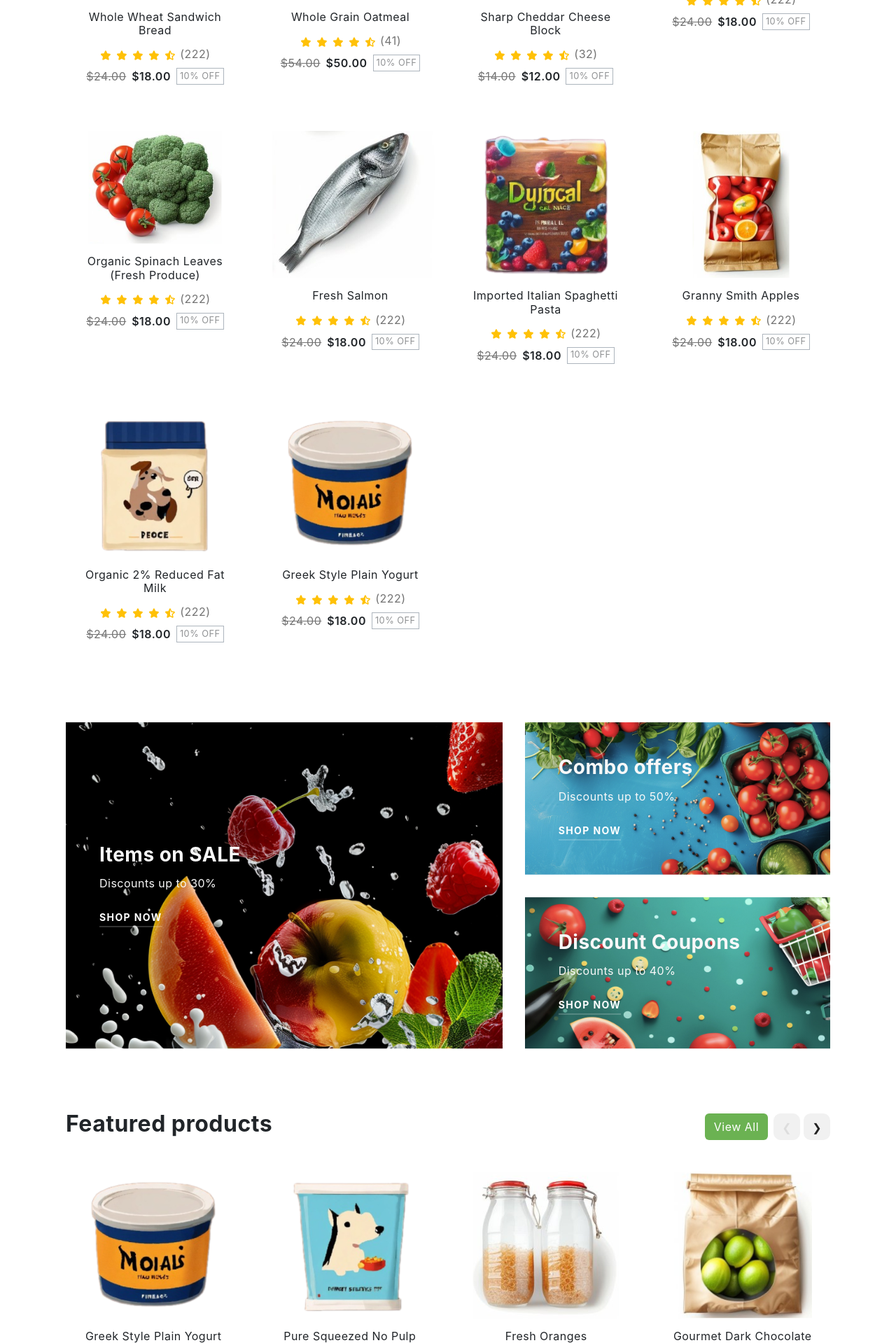
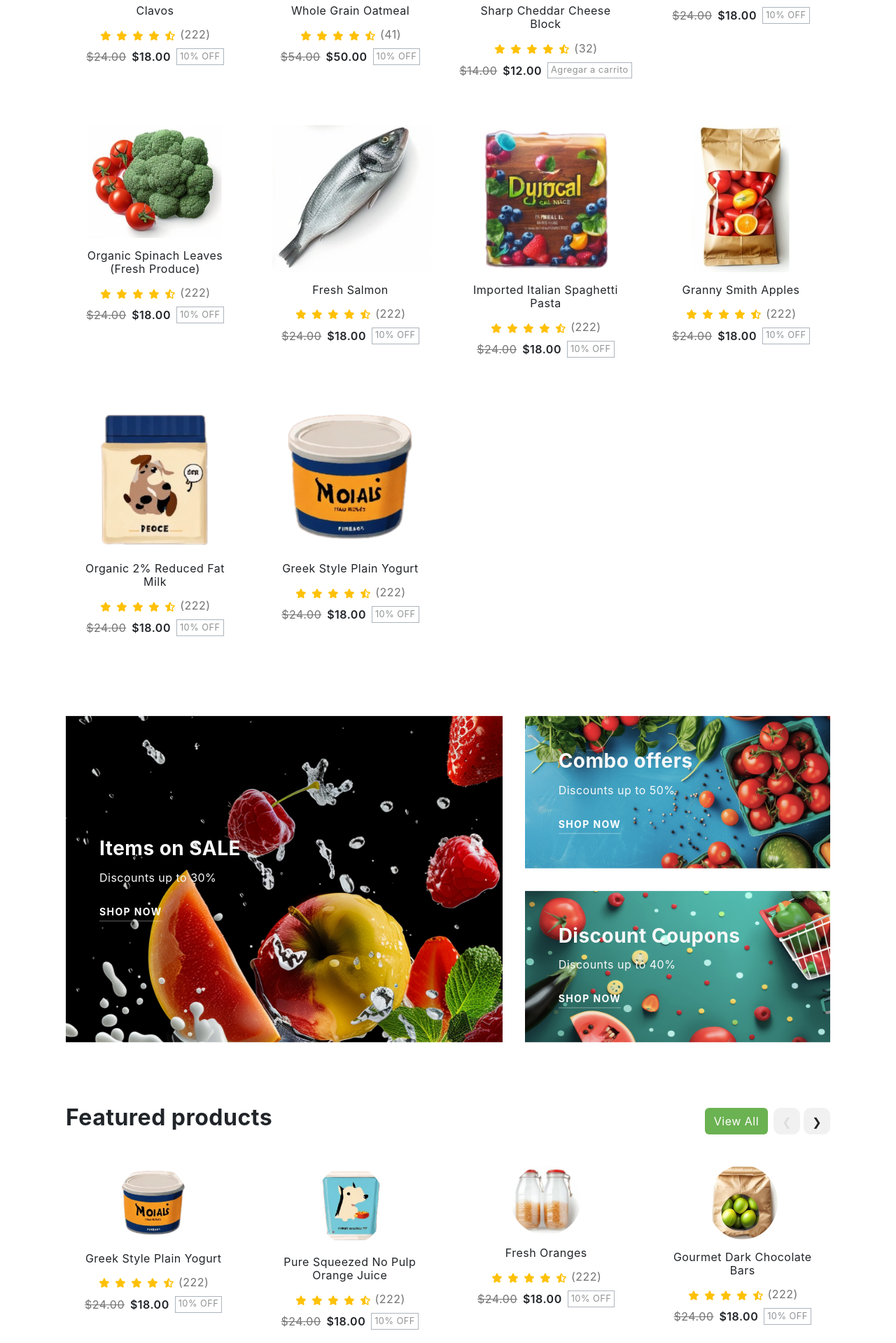
Before and after one commit to torresmatias23/FerreteriaDuoc, a Django app: page / in a window 1280 px wide. Shown: the part 1640-3559 px from the top of the page at 70% size. Run offline with Django 5.2, Linux system fonts and the light colour scheme.

Commit message:
paginas,swiper,card text

```diff
--- a/core/static/css/style.css
+++ b/core/static/css/style.css
@@ -286,6 +286,12 @@ h1,h2,h3,h4,h5,h6 {
 .swiper-prev:hover,
 .swiper-next:hover {
   background: var(--bs-primary);
+}
+.swiper-slide img {
+  width: 100px; /* Ajusta según el tamaño de las otras imágenes */
+  height: 100px;
+  object-fit: cover;
+  border-radius: 50%; /* Asegura que sea circular */
 }
 
 /* category carousel */
--- a/core/templates/index.html
+++ b/core/templates/index.html
@@ -17,6 +17,8 @@
     <link href="https://cdn.jsdelivr.net/npm/bootstrap@5.3.0-alpha3/dist/css/bootstrap.min.css" rel="stylesheet" integrity="sha384-KK94CHFLLe+nY2dmCWGMq91rCGa5gtU4mk92HdvYe+M/SXH301p5ILy+dN9+nJOZ" crossorigin="anonymous">
     <link rel="stylesheet" type="text/css" href="css/vendor.css">
     <link rel="stylesheet" type="text/css" href="style.css">
+    <link rel="stylesheet" href="https://cdnjs.cloudflare.com/ajax/libs/font-awesome/6.4.2/css/all.min.css">
+
 
     <link rel="preconnect" href="https://fonts.googleapis.com">
     <link rel="preconnect" href="https://fonts.gstatic.com" crossorigin>
@@ -357,19 +359,19 @@
             <div class="row my-5">
               <div class="col">
                 <div class="row text-dark">
-                  <div class="col-auto"><p class="fs-1 fw-bold lh-sm mb-0">20k+</p></div>
+                  <div class="col-auto"><p class="fs-1 fw-bold lh-sm mb-0">+1k</p></div>
                   <div class="col"><p class="text-uppercase lh-sm mb-0">Productos</p></div>
                 </div>
               </div>
               <div class="col">
                 <div class="row text-dark">
-                  <div class="col-auto"><p class="fs-1 fw-bold lh-sm mb-0">50k+</p></div>
-                  <div class="col"><p class="text-uppercase lh-sm mb-0">Compradores</p></div>
+                  <div class="col-auto"><p class="fs-1 fw-bold lh-sm mb-0">20k+</p></div>
+                  <div class="col"><p class="text-uppercase lh-sm mb-0">Ventas</p></div>
                 </div>
               </div>
               <div class="col">
                 <div class="row text-dark">
-                  <div class="col-auto"><p class="fs-1 fw-bold lh-sm mb-0">10+</p></div>
+                  <div class="col-auto"><p class="fs-1 fw-bold lh-sm mb-0">2+</p></div>
                   <div class="col"><p class="text-uppercase lh-sm mb-0">Tiendas</p></div>
                 </div>
               </div>
@@ -434,10 +436,10 @@
           <div class="col-md-12">
 
             <div class="section-header d-flex flex-wrap justify-content-between mb-5">
-              <h2 class="section-title">Category</h2>
+              <h2 class="section-title">Categoria</h2>
 
               <div class="d-flex align-items-center">
-                <a href="#" class="btn btn-primary me-2">View All</a>
+                <a href="#" class="btn btn-primary me-2">Ver todas</a>
                 <div class="swiper-buttons">
                   <button class="swiper-prev category-carousel-prev btn btn-yellow">❮</button>
                   <button class="swiper-next category-carousel-next btn btn-yellow">❯</button>
@@ -453,57 +455,44 @@
             <div class="category-carousel swiper">
               <div class="swiper-wrapper">
                 <a href="category.html" class="nav-link swiper-slide text-center">
-                  <img src="static/images/category-thumb-1.jpg" class="rounded-circle" alt="Category Thumbnail">
-                  <h4 class="fs-6 mt-3 fw-normal category-title">Fruits & Veges</h4>
+                  <img src="static/images/" class="rounded-circle" alt="Category Thumbnail">
+                  <h4 class="fs-6 mt-3 fw-normal category-title">Ferretria general</h4>
                 </a>
                 <a href="category.html" class="nav-link swiper-slide text-center">
                   <img src="static/images/category-thumb-2.jpg" class="rounded-circle" alt="Category Thumbnail">
-                  <h4 class="fs-6 mt-3 fw-normal category-title">Breads & Sweets</h4>
+                  <h4 class="fs-6 mt-3 fw-normal category-title">Material de construccion</h4>
                 </a>
                 <a href="category.html" class="nav-link swiper-slide text-center">
                   <img src="static/images/category-thumb-3.jpg" class="rounded-circle" alt="Category Thumbnail">
-                  <h4 class="fs-6 mt-3 fw-normal category-title">Fruits & Veges</h4>
+                  <h4 class="fs-6 mt-3 fw-normal category-title">Herramientas(Electricas y manuales)
+                  </h4>
                 </a>
                 <a href="category.html" class="nav-link swiper-slide text-center">
                   <img src="static/images/category-thumb-4.jpg" class="rounded-circle" alt="Category Thumbnail">
-                  <h4 class="fs-6 mt-3 fw-normal category-title">Beverages</h4>
+                  <h4 class="fs-6 mt-3 fw-normal category-title">Gasfiteria</h4>
                 </a>
                 <a href="category.html" class="nav-link swiper-slide text-center">
                   <img src="static/images/category-thumb-5.jpg" class="rounded-circle" alt="Category Thumbnail">
-                  <h4 class="fs-6 mt-3 fw-normal category-title">Meat Products</h4>
+                  <h4 class="fs-6 mt-3 fw-normal category-title">Pintura</h4>
                 </a>
                 <a href="category.html" class="nav-link swiper-slide text-center">
                   <img src="static/images/category-thumb-6.jpg" class="rounded-circle" alt="Category Thumbnail">
-                  <h4 class="fs-6 mt-3 fw-normal category-title">Breads</h4>
+                  <h4 class="fs-6 mt-3 fw-normal category-title">Electridad</h4>
                 </a>
                 <a href="category.html" class="nav-link swiper-slide text-center">
                   <img src="static/images/category-thumb-7.jpg" class="rounded-circle" alt="Category Thumbnail">
-                  <h4 class="fs-6 mt-3 fw-normal category-title">Fruits & Veges</h4>
+                  <h4 class="fs-6 mt-3 fw-normal category-title">Accesorios y Ropa</h4>
                 </a>
                 <a href="category.html" class="nav-link swiper-slide text-center">
                   <img src="static/images/category-thumb-8.jpg" class="rounded-circle" alt="Category Thumbnail">
-                  <h4 class="fs-6 mt-3 fw-normal category-title">Breads & Sweets</h4>
+                  <h4 class="fs-6 mt-3 fw-normal category-title">Jardineria</h4>
                 </a>
                 <a href="category.html" class="nav-link swiper-slide text-center">
                   <img src="static/images/category-thumb-1.jpg" class="rounded-circle" alt="Category Thumbnail">
-                  <h4 class="fs-6 mt-3 fw-normal category-title">Fruits & Veges</h4>
+                  <h4 class="fs-6 mt-3 fw-normal category-title">Adhesivo y Selladores</h4>
                 </a>
-                <a href="category.html" class="nav-link swiper-slide text-center">
-                  <img src="static/images/category-thumb-1.jpg" class="rounded-circle" alt="Category Thumbnail">
-                  <h4 class="fs-6 mt-3 fw-normal category-title">Beverages</h4>
-                </a>
-                <a href="category.html" class="nav-link swiper-slide text-center">
-                  <img src="static/images/category-thumb-1.jpg" class="rounded-circle" alt="Category Thumbnail">
-                  <h4 class="fs-6 mt-3 fw-normal category-title">Meat Products</h4>
-                </a>
-                <a href="category.html" class="nav-link swiper-slide text-center">
-                  <img src="static/images/category-thumb-1.jpg" class="rounded-circle" alt="Category Thumbnail">
-                  <h4 class="fs-6 mt-3 fw-normal category-title">Breads</h4>
-                </a>
-
-              </div>
-            </div>
-
+              </div>
+            </div>
           </div>
         </div>
       </div>
@@ -517,13 +506,12 @@
 
             <div class="section-header d-flex flex-wrap justify-content-between my-4">
 
-              <h2 class="section-title">Best selling products</h2>
+              <h2 class="section-title">Productos destacados</h2>
 
               <div class="d-flex align-items-center">
-                <a href="#" class="btn btn-primary rounded-1">View All</a>
-              </div>
-            </div>
-
+                <a href="#" class="btn btn-primary rounded-1">Ver todos</a>
+              </div>
+            </div>
           </div>
         </div>
 
@@ -536,30 +524,30 @@
                 <div class="product-item">
                   <figure>
                     <a href="index.html" title="Product Title">
-                      <img src="static/images/product-thumb-1.png" alt="Product Thumbnail" class="tab-image">
-                    </a>
-                  </figure>
-                  <div class="d-flex flex-column text-center">
-                    <h3 class="fs-6 fw-normal">Whole Wheat Sandwich Bread</h3>
-                    <div>
-                      <span class="rating">
-                        <svg width="18" height="18" class="text-warning"><use xlink:href="#star-full"></use></svg>
-                        <svg width="18" height="18" class="text-warning"><use xlink:href="#star-full"></use></svg>
-                        <svg width="18" height="18" class="text-warning"><use xlink:href="#star-full"></use></svg>
-                        <svg width="18" height="18" class="text-warning"><use xlink:href="#star-full"></use></svg>
-                        <svg width="18" height="18" class="text-warning"><use xlink:href="#star-half"></use></svg>
-                      </span>
-                      <span>(222)</span>
-                    </div>
-                    <div class="d-flex justify-content-center align-items-center gap-2">
-                      <del>$24.00</del>
-                      <span class="text-dark fw-semibold">$18.00</span>
-                      <span class="badge border border-dark-subtle rounded-0 fw-normal px-1 fs-7 lh-1 text-body-tertiary">10% OFF</span>
-                    </div>
-                    <div class="button-area p-3 pt-0">
-                      <div class="row g-1 mt-2">
-                        <div class="col-3"><input type="number" name="quantity" class="form-control border-dark-subtle input-number quantity" value="1"></div>
-                        <div class="col-7"><a href="#" class="btn btn-primary rounded-1 p-2 fs-7 btn-cart"><svg width="18" height="18"><use xlink:href="#cart"></use></svg> Add to Cart</a></div>
+                      <img src="static/images/" alt="Product Thumbnail" class="tab-image">
+                    </a>
+                  </figure>
+                  <div class="d-flex flex-column text-center">
+                    <h3 class="fs-6 fw-normal">Clavos</h3>
+                    <div>
+                      <span class="rating">
+                        <svg width="18" height="18" class="text-warning"><use xlink:href="#star-full"></use></svg>
+                        <svg width="18" height="18" class="text-warning"><use xlink:href="#star-full"></use></svg>
+                        <svg width="18" height="18" class="text-warning"><use xlink:href="#star-full"></use></svg>
+                        <svg width="18" height="18" class="text-warning"><use xlink:href="#star-full"></use></svg>
+                        <svg width="18" height="18" class="text-warning"><use xlink:href="#star-half"></use></svg>
+                      </span>
+                      <span>(222)</span>
+                    </div>
+                    <div class="d-flex justify-content-center align-items-center gap-2">
+                      <del>$24.00</del>
+                      <span class="text-dark fw-semibold">$18.00</span>
+                      <span class="badge border border-dark-subtle rounded-0 fw-normal px-1 fs-7 lh-1 text-body-tertiary">10% OFF</span>
+                    </div>
+                    <div class="button-area p-3 pt-0">
+                      <div class="row g-1 mt-2">
+                        <div class="col-3"><input type="number" name="quantity" class="form-control border-dark-subtle input-number quantity" value="1"></div>
+                        <div class="col-7"><a href="#" class="btn btn-primary rounded-1 p-2 fs-7 btn-cart"><svg width="18" height="18"><use xlink:href="#cart"></use></svg>Agregar a carrito</a></div>
                         <div class="col-2"><a href="#" class="btn btn-outline-dark rounded-1 p-2 fs-6"><svg width="18" height="18"><use xlink:href="#heart"></use></svg></a></div>
                       </div>
                     </div>
@@ -594,7 +582,7 @@
                     <div class="button-area p-3 pt-0">
                       <div class="row g-1 mt-2">
                         <div class="col-3"><input type="number" name="quantity" class="form-control border-dark-subtle input-number quantity" value="1"></div>
-                        <div class="col-7"><a href="#" class="btn btn-primary rounded-1 p-2 fs-7 btn-cart"><svg width="18" height="18"><use xlink:href="#cart"></use></svg> Add to Cart</a></div>
+                        <div class="col-7"><a href="#" class="btn btn-primary rounded-1 p-2 fs-7 btn-cart"><svg width="18" height="18"><use xlink:href="#cart"></use></svg> Agregar a carrito</a></div>
                         <div class="col-2"><a href="#" class="btn btn-outline-dark rounded-1 p-2 fs-6"><svg width="18" height="18"><use xlink:href="#heart"></use></svg></a></div>
                       </div>
                     </div>
@@ -624,12 +612,12 @@
                     <div class="d-flex justify-content-center align-items-center gap-2">
                       <del>$14.00</del>
                       <span class="text-dark fw-semibold">$12.00</span>
-                      <span class="badge border border-dark-subtle rounded-0 fw-normal px-1 fs-7 lh-1 text-body-tertiary">10% OFF</span>
-                    </div>
-                    <div class="button-area p-3 pt-0">
-                      <div class="row g-1 mt-2">
-                        <div class="col-3"><input type="number" name="quantity" class="form-control border-dark-subtle input-number quantity" value="1"></div>
-                        <div class="col-7"><a href="#" class="btn btn-primary rounded-1 p-2 fs-7 btn-cart"><svg width="18" height="18"><use xlink:href="#cart"></use></svg> Add to Cart</a></div>
+                      <span class="badge border border-dark-subtle rounded-0 fw-normal px-1 fs-7 lh-1 text-body-tertiary">Agregar a carrito</span>
+                    </div>
+                    <div class="button-area p-3 pt-0">
+                      <div class="row g-1 mt-2">
+                        <div class="col-3"><input type="number" name="quantity" class="form-control border-dark-subtle input-number quantity" value="1"></div>
+                        <div class="col-7"><a href="#" class="btn btn-primary rounded-1 p-2 fs-7 btn-cart"><svg width="18" height="18"><use xlink:href="#cart"></use></svg>Agregar a carrito</a></div>
                         <div class="col-2"><a href="#" class="btn btn-outline-dark rounded-1 p-2 fs-6"><svg width="18" height="18"><use xlink:href="#heart"></use></svg></a></div>
                       </div>
                     </div>
@@ -664,7 +652,7 @@
                     <div class="button-area p-3 pt-0">
                       <div class="row g-1 mt-2">
                         <div class="col-3"><input type="number" name="quantity" class="form-control border-dark-subtle input-number quantity" value="1"></div>
-                        <div class="col-7"><a href="#" class="btn btn-primary rounded-1 p-2 fs-7 btn-cart"><svg width="18" height="18"><use xlink:href="#cart"></use></svg> Add to Cart</a></div>
+                        <div class="col-7"><a href="#" class="btn btn-primary rounded-1 p-2 fs-7 btn-cart"><svg width="18" height="18"><use xlink:href="#cart"></use></svg>Agregar a carrito</a></div>
                         <div class="col-2"><a href="#" class="btn btn-outline-dark rounded-1 p-2 fs-6"><svg width="18" height="18"><use xlink:href="#heart"></use></svg></a></div>
                       </div>
                     </div>
@@ -699,7 +687,7 @@
                     <div class="button-area p-3 pt-0">
                       <div class="row g-1 mt-2">
                         <div class="col-3"><input type="number" name="quantity" class="form-control border-dark-subtle input-number quantity" value="1"></div>
-                        <div class="col-7"><a href="#" class="btn btn-primary rounded-1 p-2 fs-7 btn-cart"><svg width="18" height="18"><use xlink:href="#cart"></use></svg> Add to Cart</a></div>
+                        <div class="col-7"><a href="#" class="btn btn-primary rounded-1 p-2 fs-7 btn-cart"><svg width="18" height="18"><use xlink:href="#cart"></use></svg>Agregar a carrito</a></div>
                         <div class="col-2"><a href="#" class="btn btn-outline-dark rounded-1 p-2 fs-6"><svg width="18" height="18"><use xlink:href="#heart"></use></svg></a></div>
                       </div>
                     </div>
@@ -734,7 +722,7 @@
                     <div class="button-area p-3 pt-0">
                       <div class="row g-1 mt-2">
                         <div class="col-3"><input type="number" name="quantity" class="form-control border-dark-subtle input-number quantity" value="1"></div>
-                        <div class="col-7"><a href="#" class="btn btn-primary rounded-1 p-2 fs-7 btn-cart"><svg width="18" height="18"><use xlink:href="#cart"></use></svg> Add to Cart</a></div>
+                        <div class="col-7"><a href="#" class="btn btn-primary rounded-1 p-2 fs-7 btn-cart"><svg width="18" height="18"><use xlink:href="#cart"></use></svg>Agregar a carrito</a></div>
                         <div class="col-2"><a href="#" class="btn btn-outline-dark rounded-1 p-2 fs-6"><svg width="18" height="18"><use xlink:href="#heart"></use></svg></a></div>
                       </div>
                     </div>
@@ -769,7 +757,7 @@
                     <div class="button-area p-3 pt-0">
                       <div class="row g-1 mt-2">
                         <div class="col-3"><input type="number" name="quantity" class="form-control border-dark-subtle input-number quantity" value="1"></div>
-                        <div class="col-7"><a href="#" class="btn btn-primary rounded-1 p-2 fs-7 btn-cart"><svg width="18" height="18"><use xlink:href="#cart"></use></svg> Add to Cart</a></div>
+                        <div class="col-7"><a href="#" class="btn btn-primary rounded-1 p-2 fs-7 btn-cart"><svg width="18" height="18"><use xlink:href="#cart"></use></svg>Agregar a carrito</a></div>
                         <div class="col-2"><a href="#" class="btn btn-outline-dark rounded-1 p-2 fs-6"><svg width="18" height="18"><use xlink:href="#heart"></use></svg></a></div>
                       </div>
                     </div>
@@ -804,7 +792,7 @@
                     <div class="button-area p-3 pt-0">
                       <div class="row g-1 mt-2">
                         <div class="col-3"><input type="number" name="quantity" class="form-control border-dark-subtle input-number quantity" value="1"></div>
-                        <div class="col-7"><a href="#" class="btn btn-primary rounded-1 p-2 fs-7 btn-cart"><svg width="18" height="18"><use xlink:href="#cart"></use></svg> Add to Cart</a></div>
+                        <div class="col-7"><a href="#" class="btn btn-primary rounded-1 p-2 fs-7 btn-cart"><svg width="18" height="18"><use xlink:href="#cart"></use></svg>Agregar a carrito</a></div>
                         <div class="col-2"><a href="#" class="btn btn-outline-dark rounded-1 p-2 fs-6"><svg width="18" height="18"><use xlink:href="#heart"></use></svg></a></div>
                       </div>
                     </div>
@@ -839,7 +827,7 @@
                     <div class="button-area p-3 pt-0">
                       <div class="row g-1 mt-2">
                         <div class="col-3"><input type="number" name="quantity" class="form-control border-dark-subtle input-number quantity" value="1"></div>
-                        <div class="col-7"><a href="#" class="btn btn-primary rounded-1 p-2 fs-7 btn-cart"><svg width="18" height="18"><use xlink:href="#cart"></use></svg> Add to Cart</a></div>
+                        <div class="col-7"><a href="#" class="btn btn-primary rounded-1 p-2 fs-7 btn-cart"><svg width="18" height="18"><use xlink:href="#cart"></use></svg>Agregar a carrito</a></div>
                         <div class="col-2"><a href="#" class="btn btn-outline-dark rounded-1 p-2 fs-6"><svg width="18" height="18"><use xlink:href="#heart"></use></svg></a></div>
                       </div>
                     </div>
@@ -874,7 +862,7 @@
                     <div class="button-area p-3 pt-0">
                       <div class="row g-1 mt-2">
                         <div class="col-3"><input type="number" name="quantity" class="form-control border-dark-subtle input-number quantity" value="1"></div>
-                        <div class="col-7"><a href="#" class="btn btn-primary rounded-1 p-2 fs-7 btn-cart"><svg width="18" height="18"><use xlink:href="#cart"></use></svg> Add to Cart</a></div>
+                        <div class="col-7"><a href="#" class="btn btn-primary rounded-1 p-2 fs-7 btn-cart"><svg width="18" height="18"><use xlink:href="#cart"></use></svg>Agregar a carrito</a></div>
                         <div class="col-2"><a href="#" class="btn btn-outline-dark rounded-1 p-2 fs-6"><svg width="18" height="18"><use xlink:href="#heart"></use></svg></a></div>
                       </div>
                     </div>
```
Also changed, not shown: other parts of core/templates/index.html (+12 -12 lines), core/static/css/vendor.css (line endings or trailing spaces), core/static/images/banner-1.jpg (deleted), core/static/images/clavos.png (added), core/static/images/sample-image-2.jpg (deleted), core/static/images/sample-image.jpg (deleted).
